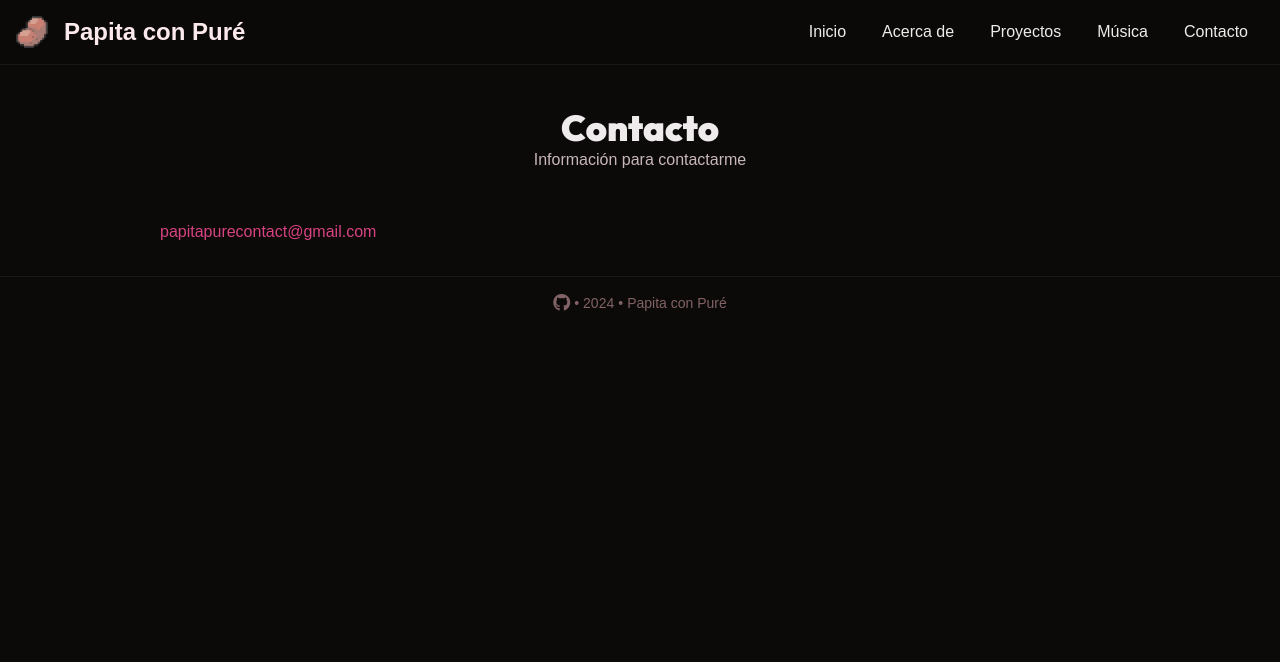
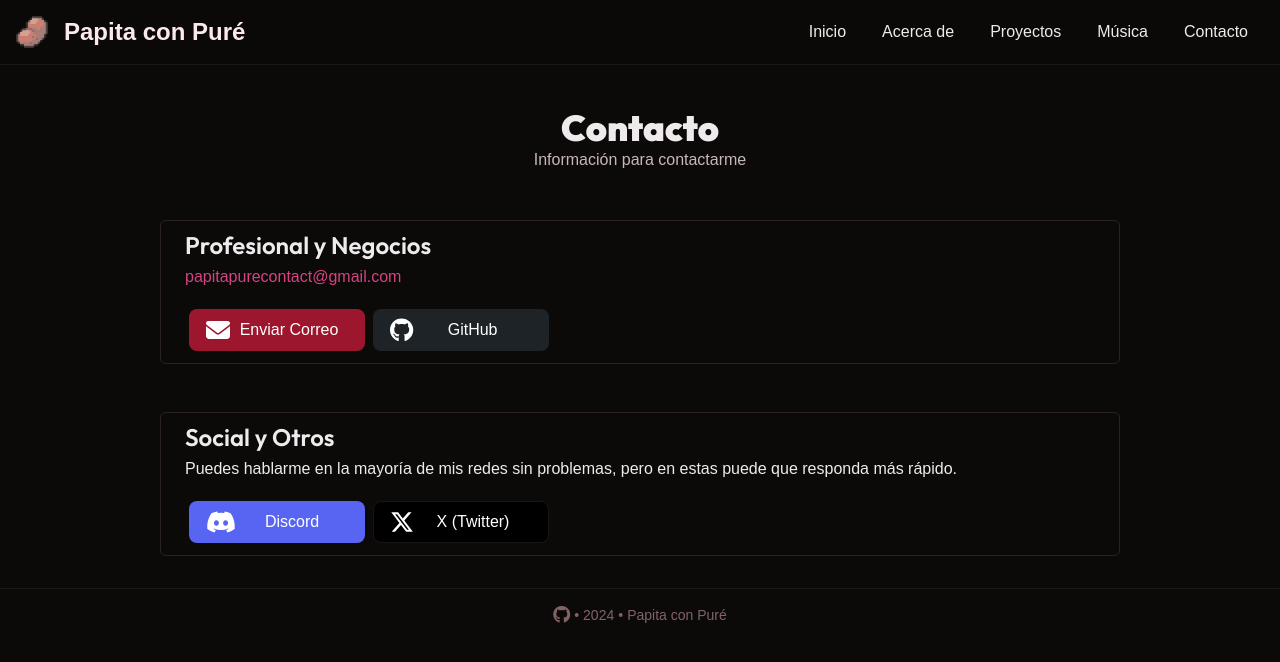
Before and after one commit to PapitaConPure/me, a Next.js app: page /contact in a window 1280 px wide. Shown: the top 662 px of the page. Built offline with nearby package versions, Linux system fonts and the light colour scheme; a web font is replaced by a local one.

Commit message:
Terminar eso

```diff
--- a/src/app/contact/page.tsx
+++ b/src/app/contact/page.tsx
@@ -1,4 +1,7 @@
-import Link from "next/link";
+import { faDiscord, faGithub, faXTwitter } from '@fortawesome/free-brands-svg-icons';
+import { faEnvelope } from '@fortawesome/free-solid-svg-icons';
+import { FontAwesomeIcon } from '@fortawesome/react-fontawesome';
+import Link from 'next/link';
 
 const Contact = () => {
 	return (
@@ -9,11 +12,68 @@ const Contact = () => {
 			</section>
 
 			<section>
-				<Link href="mailto:papitapurecontact@gmail.com" className="text-accent-400 hover:underline">papitapurecontact@gmail.com</Link>
+				<div className='rounded-md border border-secondary-800 px-6 py-2'>
+					<h3 className='mb-1 section-h3'>Profesional y Negocios</h3>
+					<Link
+						href='mailto:papitapurecontact@gmail.com'
+						className='w-full overflow-hidden text-accent-400 hover:underline'
+					>
+						papitapurecontact@gmail.com
+					</Link>
+
+					<div className='mt-4 grid w-full grid-cols-1 sm:w-max sm:grid-cols-2 sm:pr-0 md:grid-cols-4'>
+						<a
+							tabIndex={0}
+							href='mailto:papitapurecontact@gmail.com'
+							target='_blank'
+							className='social-btn flex border-transparent bg-primary-main transition-colors hover:bg-primary-700 sm:w-64 md:w-36 md:px-4 lg:mx-1 lg:w-44'
+							aria-label='GitHub'>
+							<FontAwesomeIcon icon={faEnvelope} fontSize={24} />
+							<span className='w-full text-center'>Enviar Correo</span>
+						</a>
+						<a
+							tabIndex={0}
+							href='https://github.com/PapitaConPure'
+							target='_blank'
+							className='social-btn flex border-transparent bg-[#1e2327] transition-colors duration-75 hover:bg-[#252c34] active:bg-[#292f38] sm:w-64 md:w-36 md:px-4 lg:mx-1 lg:w-44'
+							aria-label='GitHub'>
+							<FontAwesomeIcon icon={faGithub} fontSize={24} />
+							<span className='w-full text-center'>GitHub</span>
+						</a>
+					</div>
+				</div>
+			</section>
+
+			<section>
+				<div className='rounded-md border border-secondary-800 px-6 py-2'>
+					<h3 className='mb-1 section-h3'>Social y Otros</h3>
+					<p className='font-sm'>Puedes hablarme en la mayoría de mis redes sin problemas, pero en estas puede que responda más rápido.</p>
+					<div className='mt-4 grid w-full grid-cols-1 sm:w-max sm:grid-cols-2 sm:pr-0 md:grid-cols-4'>
+						<a
+							tabIndex={0}
+							href='https://discord.com/users/423129757954211880'
+							target='_blank'
+							className='social-btn flex border-transparent bg-[#5865f2] transition-colors duration-75 hover:bg-[#4752c4] active:bg-[#3c45a5] sm:w-64 md:w-36 md:px-4 lg:mx-1 lg:w-44'
+							aria-label='Discord'>
+							<FontAwesomeIcon icon={faDiscord} fontSize={24} />
+							<span className='w-full text-center'>Discord</span>
+						</a>
+
+						<a
+							tabIndex={0}
+							href='https://x.com/PapitaPure'
+							target='_blank'
+							className='social-btn flex border-secondary-900 bg-black transition-colors duration-75 hover:bg-[#181919] active:bg-[#2e2f2f] sm:w-64 md:w-36 md:px-4 lg:mx-1 lg:w-44'
+							aria-label='X (Twitter)'>
+							<FontAwesomeIcon icon={faXTwitter} fontSize={24} />
+							<span className='w-full text-center'>X (Twitter)</span>
+						</a>
+					</div>
+				</div>
 			</section>
 		</main>
 	);
-}
+};
 
 Contact.position = { x: 3, y: 0 };
 
```
